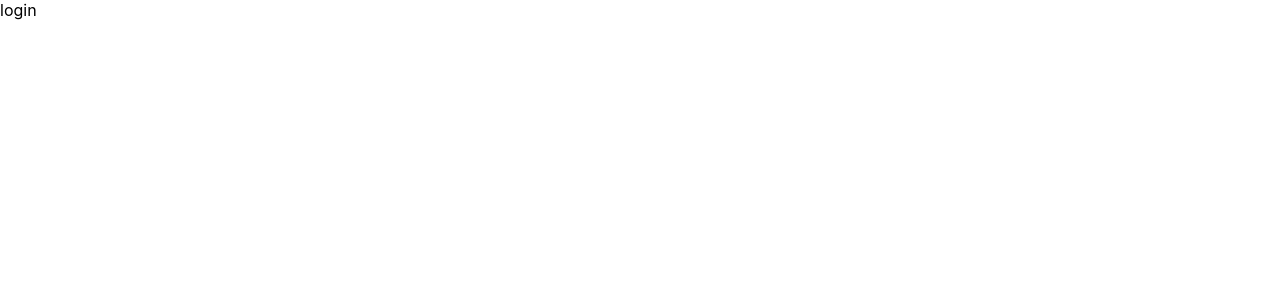
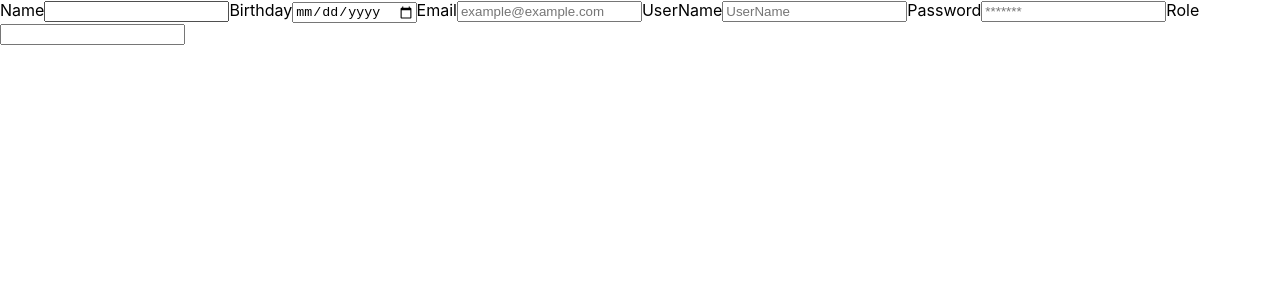
Before and after one commit to chethika10/student_and_teacher_manager_ui, a React (Create React App) app: page / in a window 1280 px wide. Shown: the top 300 px of the page. Built offline with nearby package versions, Linux system fonts and the light colour scheme.

Commit message:
register page without css

```diff
--- a/src/Screens/Register.jsx
+++ b/src/Screens/Register.jsx
@@ -1,7 +1,25 @@
 export const Regiser =()=>{
     return(
         <>
-        login
+        <form >
+            <label htmlFor="name">Name</label>
+            <input type="text"  id="name" name="name"/>
+
+            <label htmlFor="date">Birthday</label>
+            <input type="date" id="Birthday" name="Birthday" />
+
+            <label htmlFor="email">Email</label>
+            <input type="email" placeholder="example@example.com" id="email" name="email"/>
+
+            <label htmlFor="userName">UserName</label>
+            <input type="text" placeholder="UserName" id="userName" name="userName"/>
+
+            <label htmlFor="password">Password</label>
+            <input type="password" placeholder="*******" id="password" name="password"/>
+
+            <label htmlFor="Role">Role</label>
+            <input type="text" id="role" name="role"/>
+        </form>
         </>
     )
 }
```
